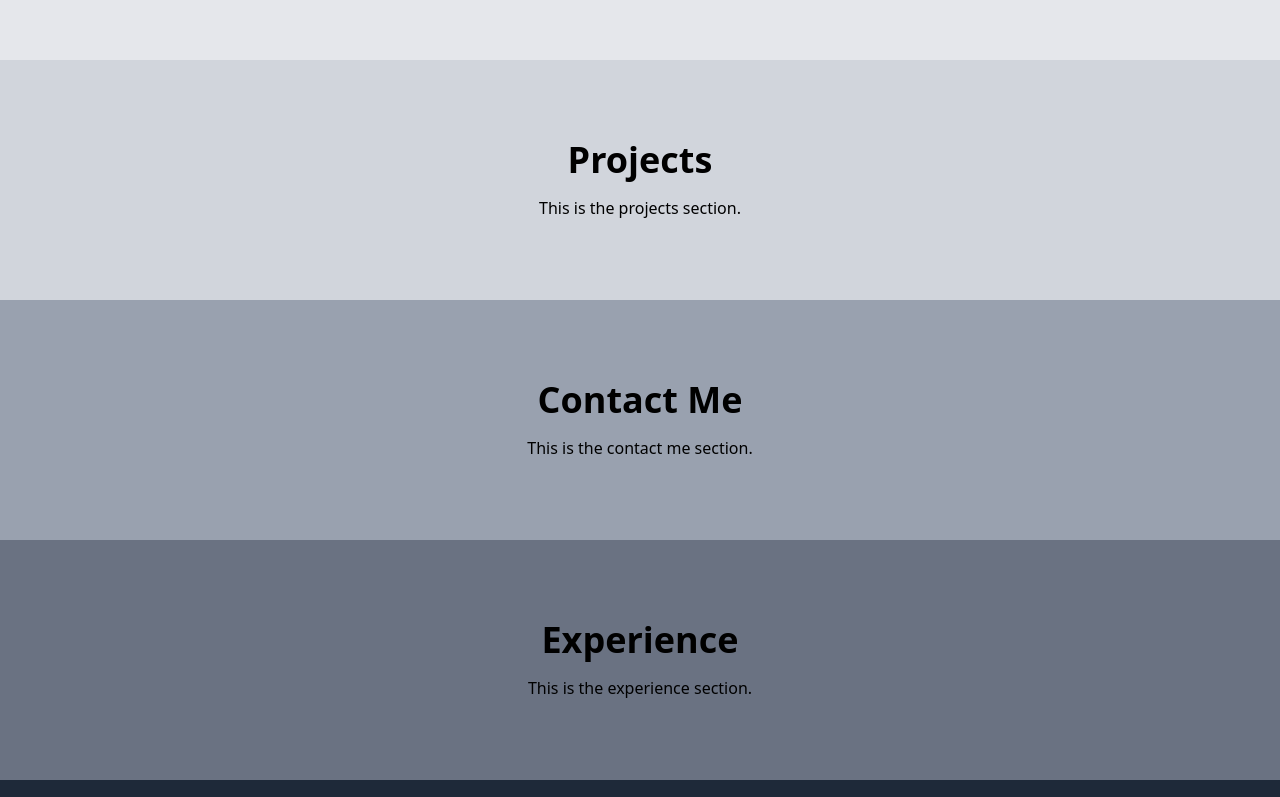
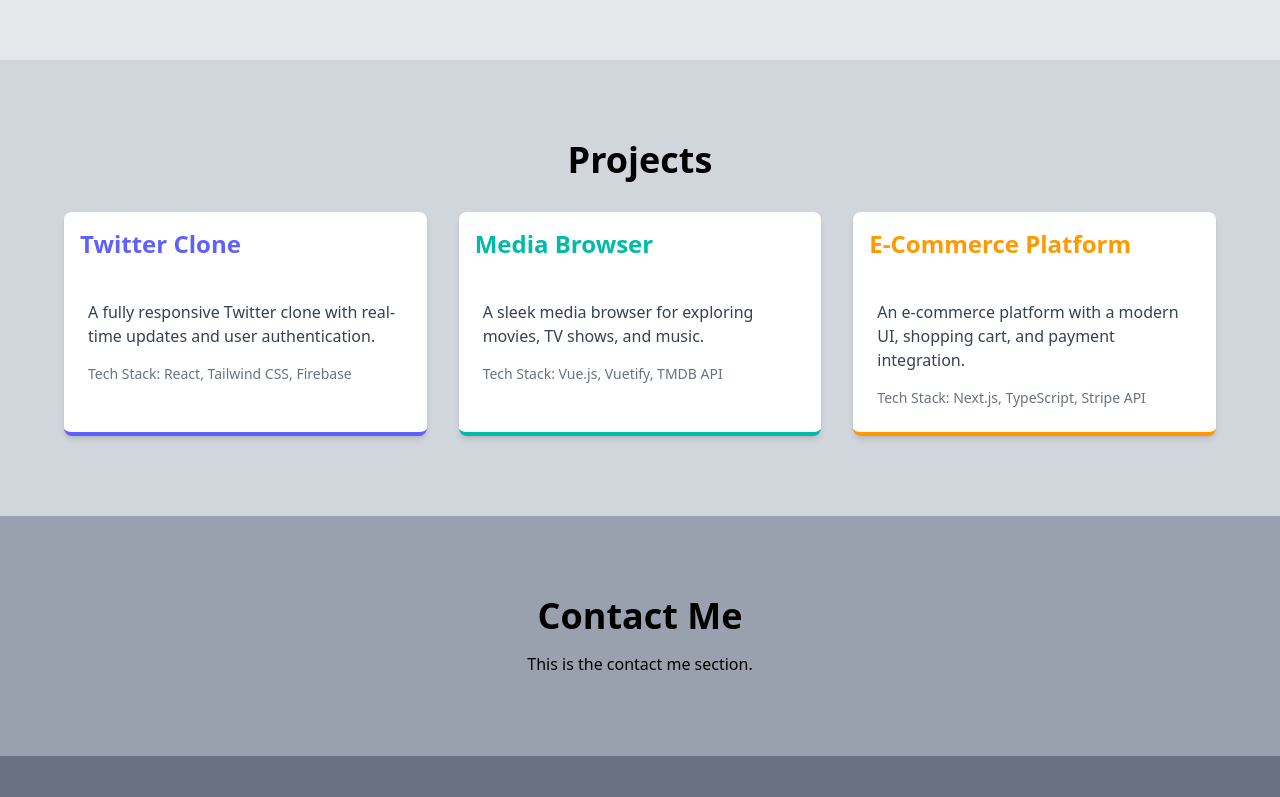
Before and after one commit to renolc/renolc.dev, a React (Vite) app: page / in a window 1280 px wide. Shown: the part 1356-2153 px from the top of the page. Built offline with nearby package versions, Linux system fonts and the light colour scheme.

Commit message:
fix public links, add dummy projects section (wip)

```diff
--- a/index.html
+++ b/index.html
@@ -4,7 +4,7 @@
     <meta charset="UTF-8" />
     <meta name="viewport" content="width=device-width, initial-scale=1.0" />
     <title>renolc.dev</title>
-    <link rel="icon" type="image/svg+xml" href="/src/public/logo.svg" />
+    <link rel="icon" type="image/svg+xml" href="/logo.svg" />
   </head>
   <body>
     <div id="root"></div>
--- a/src/App.tsx
+++ b/src/App.tsx
@@ -68,16 +68,12 @@ export default () => (
     </nav>
 
     <section id="about" className="bg-gray-100 py-20">
-      <img
-        src="/src/public/logo.svg"
-        alt="Logo"
-        className="mx-auto mb-4 w-50 h-50"
-      />
+      <img src="/logo.svg" alt="Logo" className="mx-auto mb-4 w-50 h-50" />
       <h1 className="text-4xl font-bold text-center">Phillip Gibson</h1>
       <p className="text-center mt-4 max-w-2xl mx-auto">
         I'm a developer with over 15 years of experience, specializing in web
         technologies. My current focus is on front-end development, but I have
-        plenty of full-stack experience. I'm currently open for new
+        plenty of full-stack experience too. I'm currently open for new
         opportunities—let's build something great together!
       </p>
     </section>
@@ -143,9 +139,47 @@ export default () => (
 
     <section id="projects" className="bg-gray-300 py-20">
       <h1 className="text-4xl font-bold text-center">Projects</h1>
-      <p className="text-center mt-4 max-w-2xl mx-auto">
-        This is the projects section.
-      </p>
+      <div className="mt-8 max-w-6xl mx-auto grid grid-cols-1 md:grid-cols-3 gap-8">
+        {[
+          {
+            title: 'Twitter Clone',
+            description:
+              'A fully responsive Twitter clone with real-time updates and user authentication.',
+            techStack: 'React, Tailwind CSS, Firebase',
+            textColor: 'text-indigo-500',
+            borderColor: 'border-b-indigo-500'
+          },
+          {
+            title: 'Media Browser',
+            description:
+              'A sleek media browser for exploring movies, TV shows, and music.',
+            techStack: 'Vue.js, Vuetify, TMDB API',
+            textColor: 'text-teal-500',
+            borderColor: 'border-b-teal-500'
+          },
+          {
+            title: 'E-Commerce Platform',
+            description:
+              'An e-commerce platform with a modern UI, shopping cart, and payment integration.',
+            techStack: 'Next.js, TypeScript, Stripe API',
+            textColor: 'text-amber-500',
+            borderColor: 'border-b-amber-500'
+          }
+        ].map(({ title, description, techStack, textColor, borderColor }) => (
+          <div
+            key={title}
+            className={`bg-white shadow-md rounded-lg border-b-4 ${borderColor}`}
+          >
+            <div className="rounded-t-lg p-4">
+              <span className={`text-2xl font-bold ${textColor}`}>{title}</span>
+            </div>
+            <div className="p-6">
+              <p className="text-gray-700 mb-4">{description}</p>
+              <p className="text-sm text-gray-500">Tech Stack: {techStack}</p>
+            </div>
+          </div>
+        ))}
+      </div>
     </section>
 
     <section id="contact" className="bg-gray-400 py-20">
```
Also changed, not shown: public/logo.svg (renamed from src/public/logo.svg).
